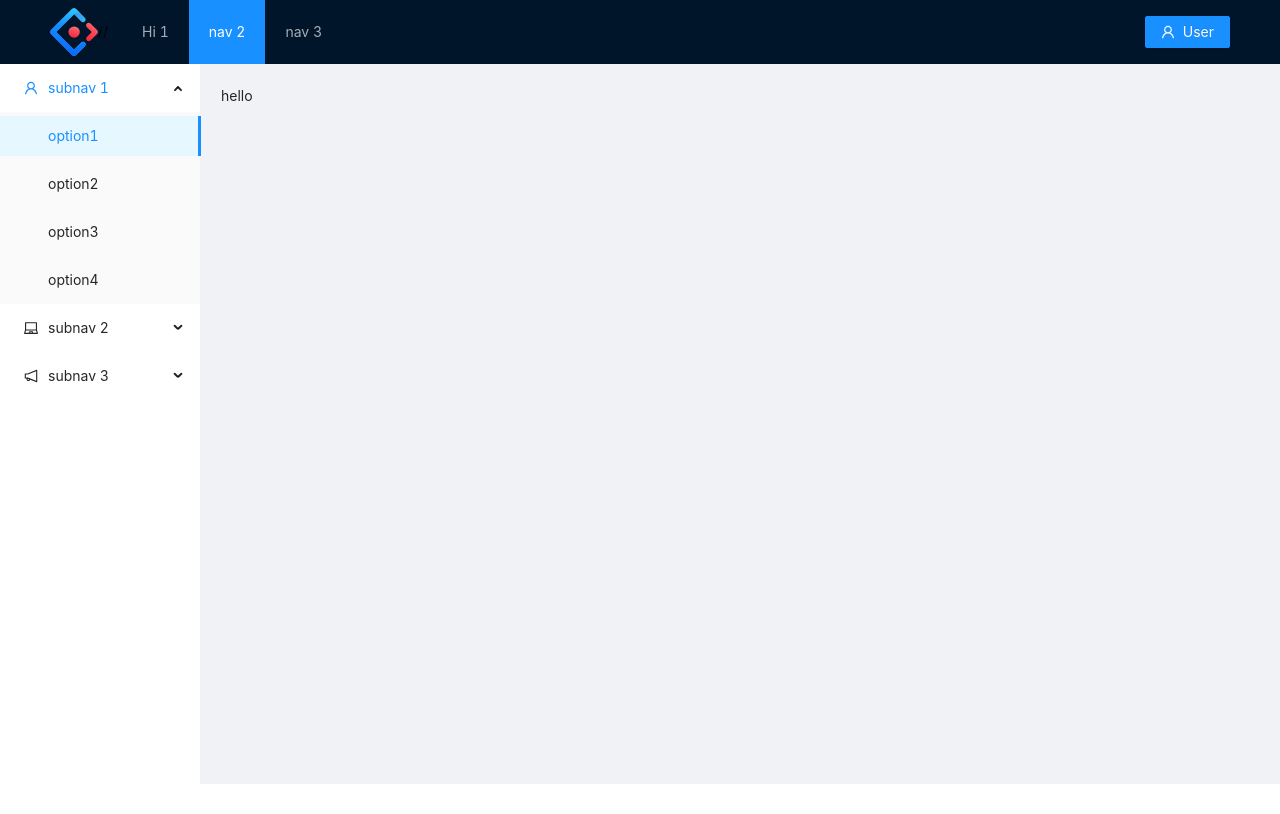
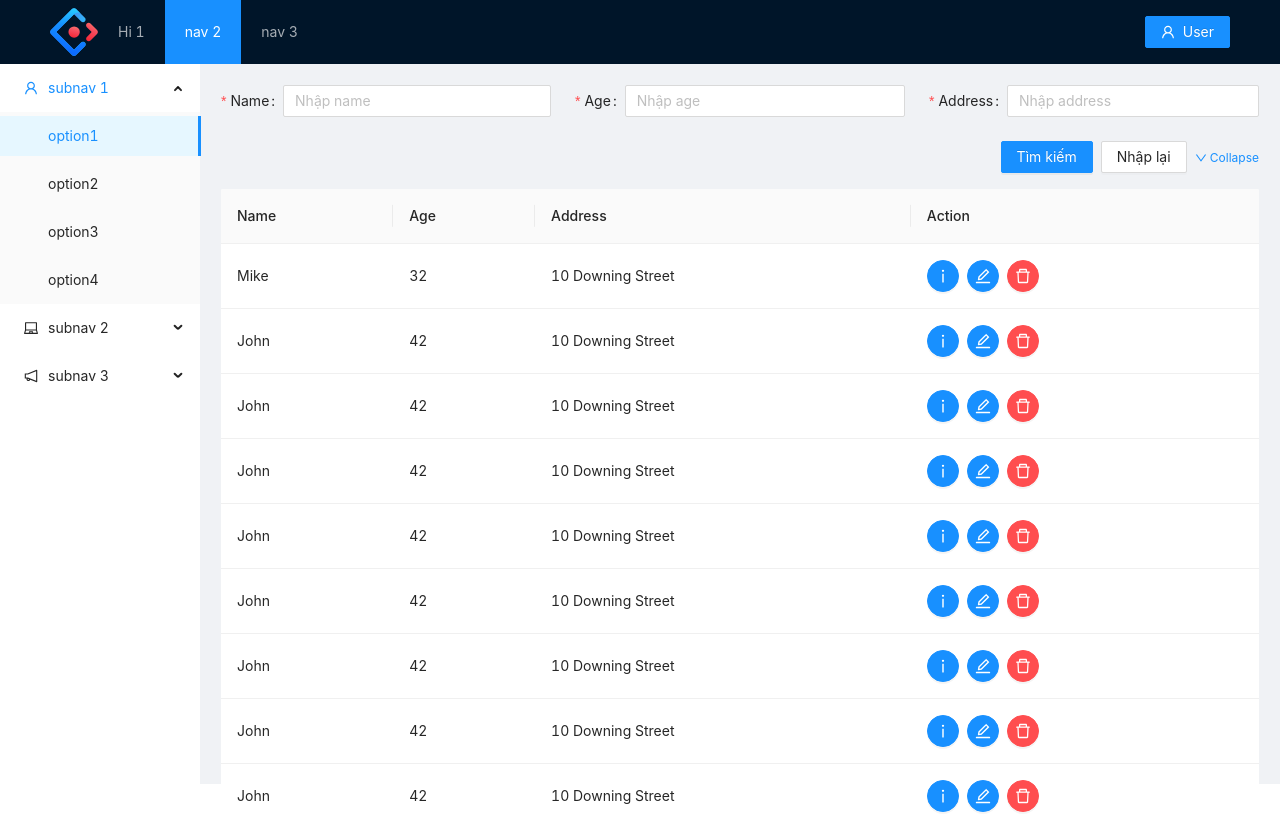
Before and after one commit to dung-dao/mobile-store-client, a React (Create React App) app: page / in a window 1280 px wide. Shown: the top 814 px of the page. Built offline with nearby package versions, Linux system fonts and the light colour scheme.

Commit message:
Create DataTable component

```diff
--- a/src/App.js
+++ b/src/App.js
@@ -1,10 +1,18 @@
 import React, { Component } from "react";
 import "./App.css";
 import AppLayout from "./layouts/AppLayout";
+import IF from "./components/IF";
+import DataTable from "./components/DataTable";
 
 class App extends Component {
   render() {
-    return <AppLayout>hello</AppLayout>;
+    return (
+      <AppLayout>
+        <IF condt={true}>
+          <DataTable></DataTable>
+        </IF>
+      </AppLayout>
+    );
   }
 }
 
--- /dev/null
+++ b/src/components/DataTable.jsx
@@ -0,0 +1,127 @@
+import React from "react";
+import { Button, Row, Space, Table } from "antd";
+import { InfoOutlined, EditOutlined, DeleteOutlined } from "@ant-design/icons";
+
+import { Col } from "antd";
+import AdvancedSearchForm from "./SearchForm";
+
+const dataSource = [
+  {
+    key: "1",
+    name: "Mike",
+    age: 32,
+    address: "10 Downing Street",
+  },
+  {
+    key: "2",
+    name: "John",
+    age: 42,
+    address: "10 Downing Street",
+  },
+  {
+    key: "3",
+    name: "John",
+    age: 42,
+    address: "10 Downing Street",
+  },
+  {
+    key: "4",
+    name: "John",
+    age: 42,
+    address: "10 Downing Street",
+  },
+  {
+    key: "5",
+    name: "John",
+    age: 42,
+    address: "10 Downing Street",
+  },
+  {
+    key: "6",
+    name: "John",
+    age: 42,
+    address: "10 Downing Street",
+  },
+  {
+    key: "7",
+    name: "John",
+    age: 42,
+    address: "10 Downing Street",
+  },
+  {
+    key: "8",
+    name: "John",
+    age: 42,
+    address: "10 Downing Street",
+  },
+  {
+    key: "9",
+    name: "John",
+    age: 42,
+    address: "10 Downing Street",
+  },
+  {
+    key: "10",
+    name: "John",
+    age: 42,
+    address: "10 Downing Street",
+  },
+];
+
+const columns = [
+  {
+    title: "Name",
+    dataIndex: "name",
+    key: "name",
+  },
+  {
+    title: "Age",
+    dataIndex: "age",
+    key: "age",
+  },
+  {
+    title: "Address",
+    dataIndex: "address",
+    key: "address",
+  },
+  {
+    title: "Action",
+    key: "action",
+    render: (text, record) => (
+      <Space>
+        <Button shape="circle" type="primary" icon={<InfoOutlined />}></Button>
+        <Button shape="circle" type="primary" icon={<EditOutlined />}></Button>
+        <Button shape="circle" type="danger" icon={<DeleteOutlined />}></Button>
+      </Space>
+    ),
+  },
+];
+
+const DataTable = () => {
+  return (
+    <React.Fragment>
+      <Row gutter={[16, 16]}>
+        <Col span={24}>
+          <AdvancedSearchForm
+            fields={columns.map((e) => {
+              return {
+                label: e.title,
+                name: e.key,
+                placeholder: `Nhập ${e.title.toLowerCase()}`,
+              };
+            })}
+          ></AdvancedSearchForm>
+        </Col>
+        <Col span={24}>
+          <Table
+            dataSource={dataSource}
+            columns={columns}
+            style={{ flexFlow: 1 }}
+          />
+        </Col>
+      </Row>
+    </React.Fragment>
+  );
+};
+
+export default DataTable;
--- /dev/null
+++ b/src/components/IF.jsx
@@ -0,0 +1,12 @@
+import Proptypes from "prop-types";
+
+const IF = (props) => {
+  if (props.condt) return props.children;
+  else return null;
+};
+
+IF.propTypes = {
+  condt: Proptypes.bool.isRequired,
+};
+
+export default IF;
--- /dev/null
+++ b/src/components/SearchForm.jsx
@@ -0,0 +1,94 @@
+import React, { useState } from "react";
+import { Form, Row, Col, Input, Button } from "antd";
+import { DownOutlined, UpOutlined } from "@ant-design/icons";
+import PropTypes from "prop-types";
+
+const AdvancedSearchForm = (props) => {
+  const [expand, setExpand] = useState(false);
+  const [form] = Form.useForm();
+
+  const getFields = () => {
+    const count = expand ? 10 : 6;
+    let children = [];
+
+    children = props.fields
+      .filter((e) => e.name !== "action")
+      .map((field, index) => (
+        <Col span={8} key={index}>
+          <Form.Item
+            name={field.name}
+            label={field.label}
+            rules={[
+              {
+                required: true,
+                message: "Input something!",
+              },
+            ]}
+          >
+            <Input placeholder={field.placeholder} />
+          </Form.Item>
+        </Col>
+      ));
+
+    return children;
+  };
+
+  const onFinish = (values) => {
+    console.log("Received values of form: ", values);
+  };
+
+  return (
+    <Form
+      form={form}
+      name="advanced_search"
+      className="ant-advanced-search-form"
+      onFinish={onFinish}
+    >
+      <Row gutter={24}>{getFields()}</Row>
+      <Row>
+        <Col
+          span={24}
+          style={{
+            textAlign: "right",
+          }}
+        >
+          <Button type="primary" htmlType="submit">
+            Tìm kiếm
+          </Button>
+          <Button
+            style={{
+              margin: "0 8px",
+            }}
+            onClick={() => {
+              form.resetFields();
+            }}
+          >
+           Nhập lại
+          </Button>
+          <a
+            style={{
+              fontSize: 12,
+            }}
+            onClick={() => {
+              setExpand(!expand);
+            }}
+          >
+            {expand ? <UpOutlined /> : <DownOutlined />} Collapse
+          </a>
+        </Col>
+      </Row>
+    </Form>
+  );
+};
+
+AdvancedSearchForm.propTypes = {
+  fields: PropTypes.arrayOf(
+    PropTypes.shape({
+      label: PropTypes.string.isRequired,
+      name: PropTypes.string.isRequired,
+      placeholder: PropTypes.string.isRequired,
+    })
+  ).isRequired,
+};
+
+export default AdvancedSearchForm;
--- a/src/index.js
+++ b/src/index.js
@@ -7,14 +7,12 @@ import { Provider } from "react-redux";
 import { ConnectedRouter } from "connected-react-router";
 import * as serviceWorker from "./serviceWorker";
 import { history } from "./app/store";
-import axios from "axios";
 
 import { Switch, Route } from "react-router-dom";
 import PublicRoute from "./components/PublicRoute";
 import LoginPage from "./pages/SignIn/SignIn";
 
 ReactDOM.render(
-  <React.StrictMode>
   <Provider store={store}>
     <ConnectedRouter history={history}>
       <Switch>
@@ -27,8 +25,7 @@ ReactDOM.render(
         <Route component={App}></Route>
       </Switch>
     </ConnectedRouter>
-    </Provider>
-  </React.StrictMode>,
+  </Provider>,
   document.getElementById("root")
 );
 
--- a/src/layouts/AppHeader.jsx
+++ b/src/layouts/AppHeader.jsx
@@ -19,7 +19,6 @@ const AppHeader = (props) => {
     <React.Fragment>
       <Header className="Header">
         <Logo height="48px" width="48px"></Logo>
-        //<div className="logo"></div>
         <Menu theme="dark" mode="horizontal" defaultSelectedKeys={["2"]}>
           <Menu.Item key="1">Hi 1</Menu.Item>
           <Menu.Item key="2">nav 2</Menu.Item>
--- a/src/layouts/AppLayout.jsx
+++ b/src/layouts/AppLayout.jsx
@@ -1,5 +1,5 @@
 import React from "react";
-import { Layout, Menu, Breadcrumb } from "antd";
+import { Layout, Menu } from "antd";
 import {
   UserOutlined,
   LaptopOutlined,
@@ -9,7 +9,7 @@ import "./AppLayout.css";
 import AppHeader from "./AppHeader";
 
 const { SubMenu } = Menu;
-const { Content, Sider, Header } = Layout;
+const { Content, Sider } = Layout;
 
 const AppLayout = (props) => {
   return (
--- a/src/layouts/BlankLayout.jsx
+++ b/src/layouts/BlankLayout.jsx
@@ -1,7 +1,7 @@
 import React, { Component } from "react";
 import "./BlankLayout.css";
 import { Layout } from "antd";
-const { Header, Footer, Content } = Layout;
+const { Footer, Content } = Layout;
 
 class BlankLayout extends Component {
   render() {
```
Also changed, not shown: src/components/If.jsx (added, +12 -0 lines). Lines whose indentation alone changed are shown as unchanged.
